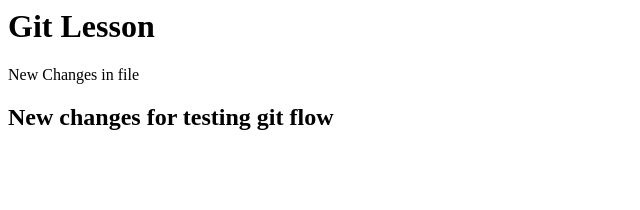
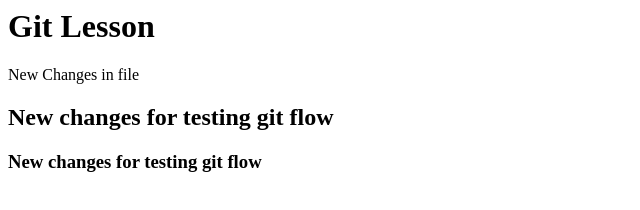
Before and after one commit to KutkoSergey/test-, a plain HTML site: page index.html in a window 1280 px wide. Shown: the whole page, without its empty margins (0-640 px from the left). Drawn offline with Linux system fonts and the light colour scheme.

Commit message:
new changes for flow

```diff
--- a/index.html
+++ b/index.html
@@ -1,3 +1,4 @@
 <h1>Git Lesson</h1>
 <p>New Changes in file</p>
 <h2>New changes for testing git flow<h2>
+<h3>New changes for testing git flow<h3>
```
